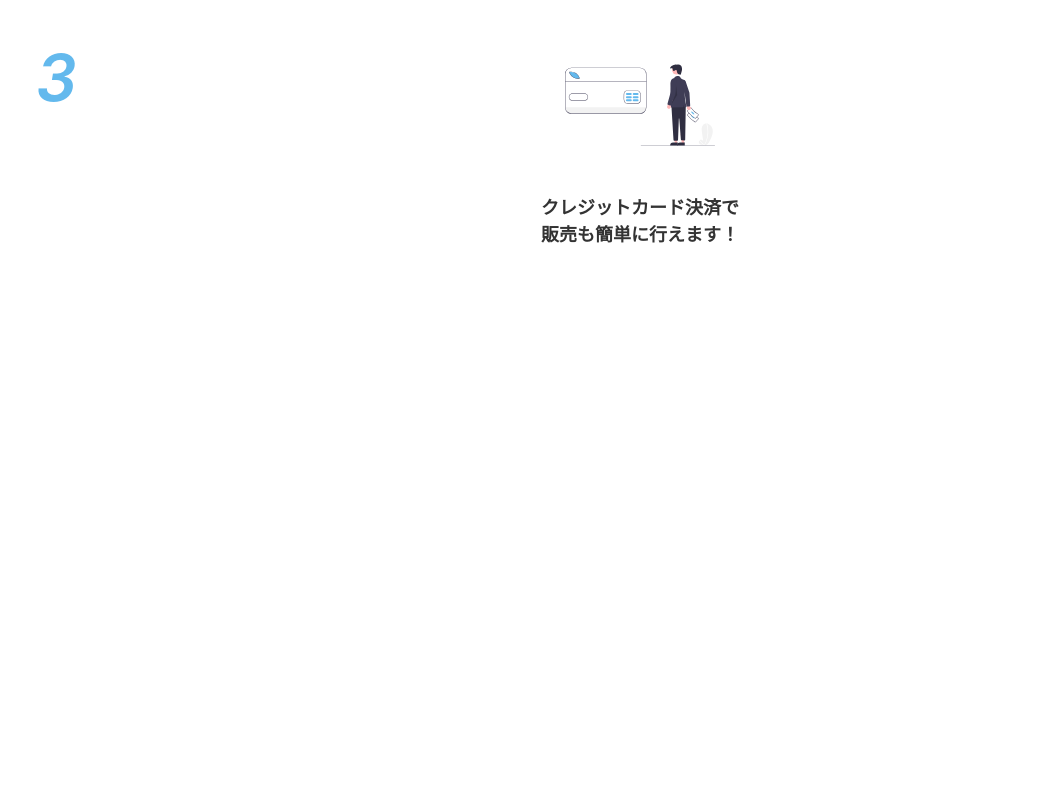
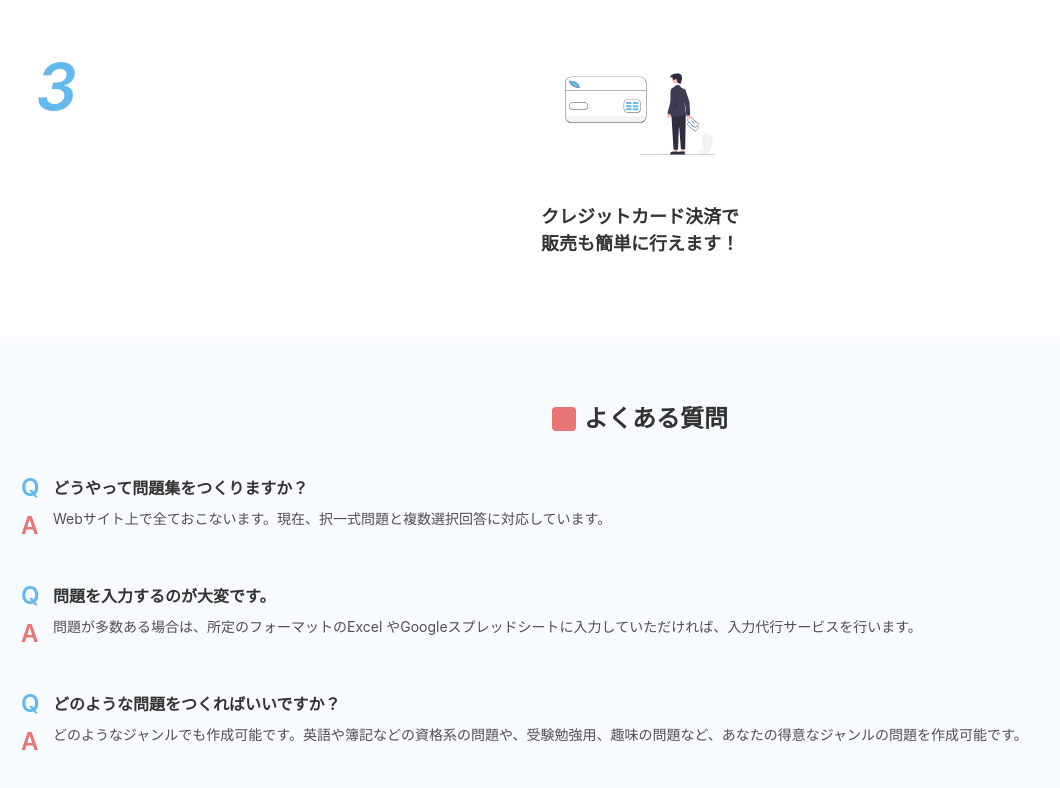
Before and after one commit to mk422756/squiz-lp, a Next.js app: page / in a window 1280 px wide. Shown: the part 1986-2774 px from the top of the page, without its empty margins (0-1060 px from the left). Before the commit the page ends 2234 px from the top, so only its background shows below. Built offline with nearby package versions, Linux system fonts and the light colour scheme.

Commit message:
デザイン作成

```diff
--- a/components/header.tsx
+++ b/components/header.tsx
@@ -1,6 +1,6 @@
 function Header() {
   return (
-    <header className="my-8 mx-5 text-2xl font-bold text-primary">SQUIZ</header>
+    <header className="my-8 mx-5 text-3xl font-bold text-primary">SQUIZ</header>
   )
 }
 
--- /dev/null
+++ b/components/qa.tsx
@@ -0,0 +1,31 @@
+type Props = {
+  q: string
+  a: string
+}
+
+function QA({q, a}: Props) {
+  return (
+    <div>
+      <table className="table-fixed">
+        <tbody>
+          <tr>
+            <td className="w-8 text-2xl text-primary font-semibold align-middle">
+              Q
+            </td>
+            <td className="ml-2 text-gray_1 font-semibold align-middle">{q}</td>
+          </tr>
+          <tr className="bg-emerald-200">
+            <td valign="top" className="w-8 text-2xl text-accent font-semibold">
+              A
+            </td>
+            <td valign="top" className="ml-4 text-gray_2 text-sm">
+              {a}
+            </td>
+          </tr>
+        </tbody>
+      </table>
+    </div>
+  )
+}
+
+export default QA
--- a/pages/index.tsx
+++ b/pages/index.tsx
@@ -5,6 +5,7 @@ import Button from '../components/button'
 import Headline from '../components/headline'
 import Section from '../components/section'
 import Reason from '../components/reason'
+import QA from '../components/qa'
 
 export default function Home() {
   return (
@@ -86,7 +87,7 @@ export default function Home() {
           </div>
           <div className="pt-9">
             <Reason index={2} imageSrc="/images/reason2.svg">
-              書類位提出不要で<br></br>会員登録後にすぐ始められます！
+              書類提出不要で<br></br>会員登録後にすぐ始められます！
             </Reason>
           </div>
           <div className="pt-9">
@@ -95,6 +96,42 @@ export default function Home() {
             </Reason>
           </div>
         </Section>
+        <Section className="bg-blue_1 mt-20">
+          <div className="py-16">
+            <Headline>よくある質問</Headline>
+
+            <div className="mt-8">
+              <QA
+                q="どうやって問題集をつくりますか？"
+                a="Webサイト上で全ておこないます。現在、択一式問題と複数選択回答に対応しています。"
+              ></QA>
+            </div>
+            <div className="mt-8">
+              <QA
+                q="問題を入力するのが大変です。"
+                a="問題が多数ある場合は、所定のフォーマットのExcel やGoogleスプレッドシートに入力していただければ、入力代行サービスを行います。"
+              ></QA>
+            </div>
+            <div className="mt-8">
+              <QA
+                q="どのような問題をつくればいいですか？"
+                a="どのようなジャンルでも作成可能です。英語や簿記などの資格系の問題や、受験勉強用、趣味の問題など、あなたの得意なジャンルの問題を作成可能です。"
+              ></QA>
+            </div>
+          </div>
+        </Section>
+        <Section>
+          <div className="py-16">
+            <div className="text-2xl font-semibold text-gray_1 text-center">
+              2021年5月リリース予定<br></br>事前登録受付中!!
+            </div>
+            <div className="mt-4 text-center">
+              <Button>
+                <a href="https://google.com">今すぐ事前登録へ</a>
+              </Button>
+            </div>
+          </div>
+        </Section>
       </main>
     </>
   )
```
